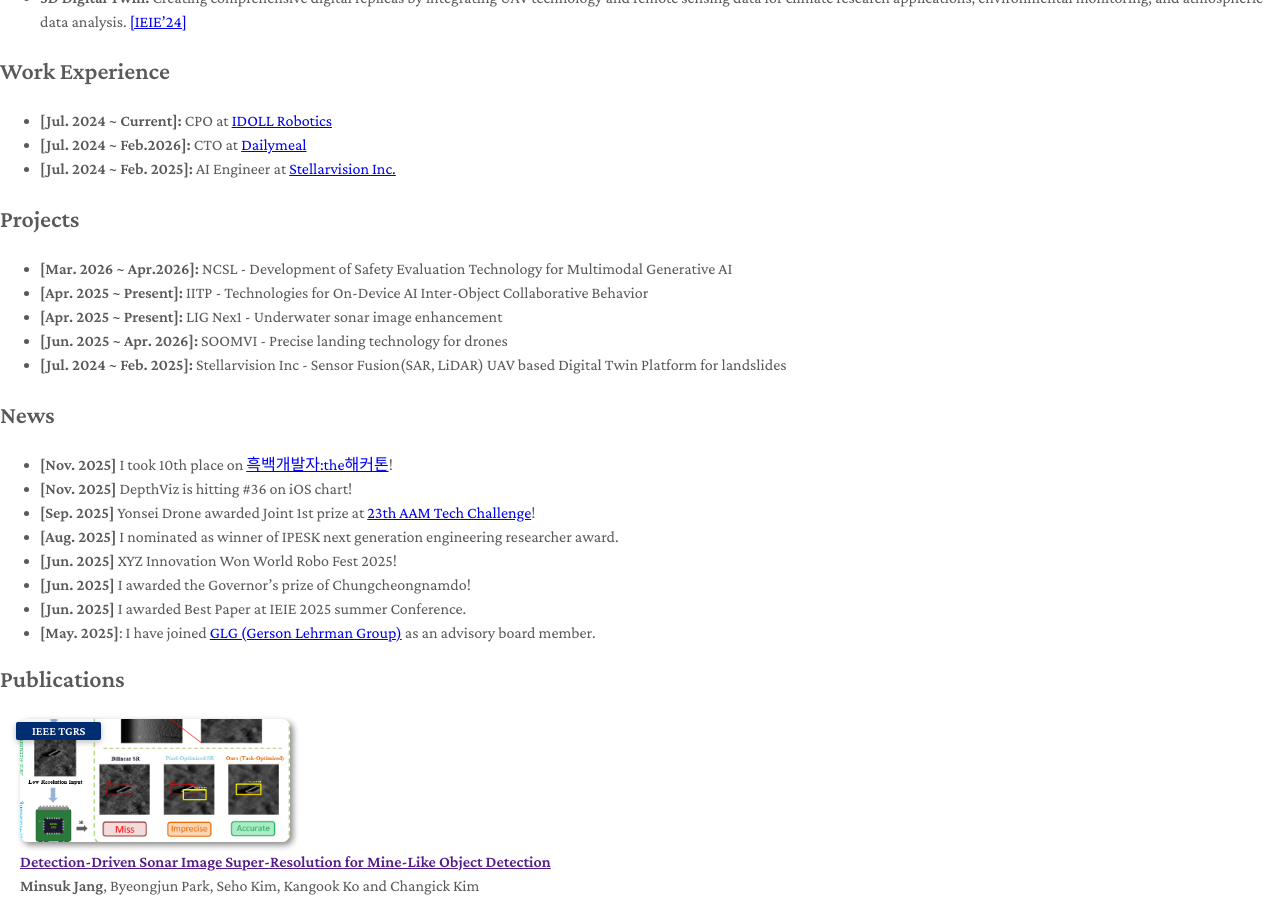
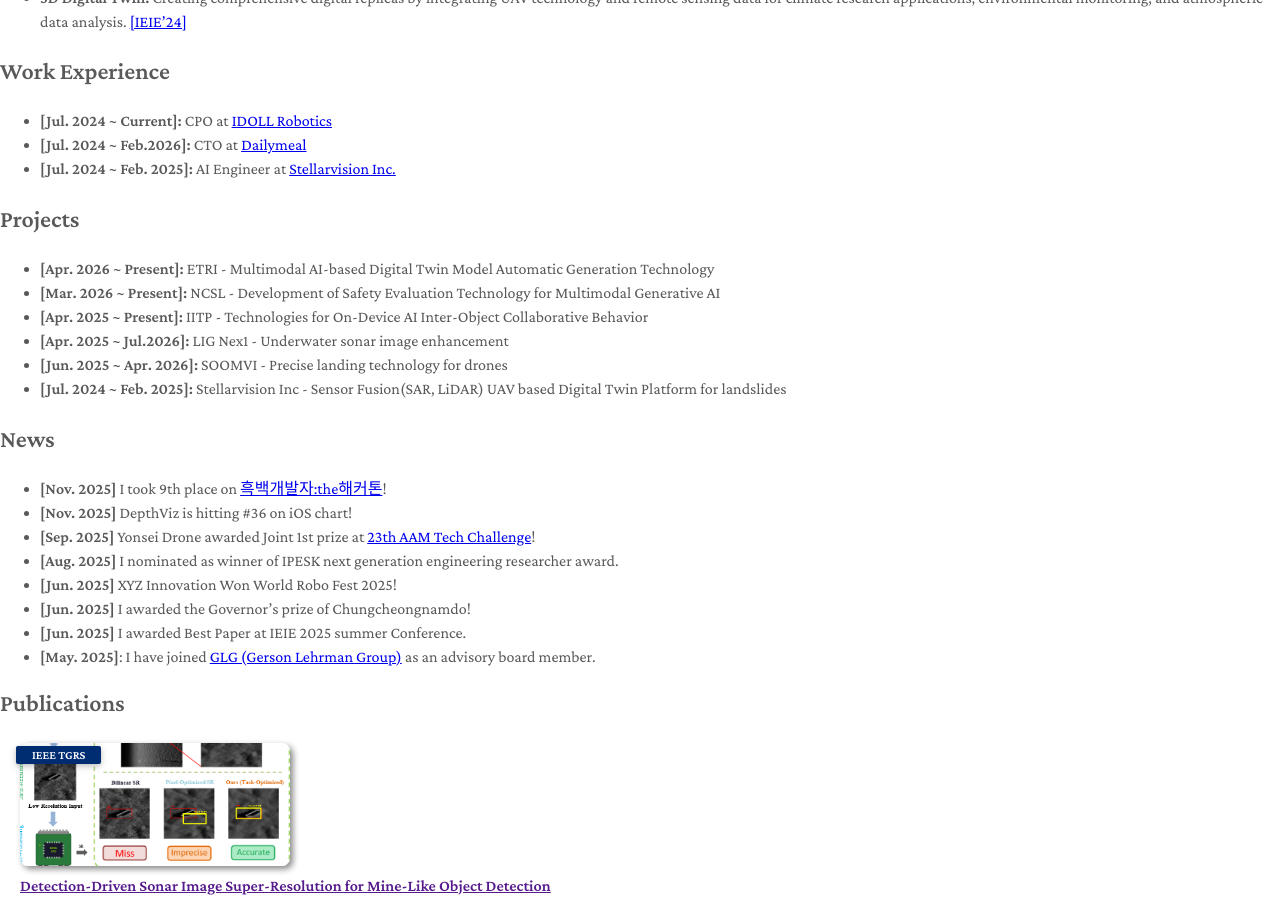
Before and after one commit to tersite1/tersite1.github.io, a Jekyll site: the page built from index.md, in a window 1280 px wide and 900 px high, scrolled down 1321 px. Built offline with Jekyll 4.4.1, drawn with Linux system fonts in a browser that asks for light colours; a style sheet for code colours, icons or effects is not loaded; our own code applies the rules of GitHub Pages for plain Markdown files.

Commit message:
Update index.md

```diff
--- a/index.md
+++ b/index.md
@@ -30,16 +30,16 @@
 
 
 ## Projects
-
-* **[Mar. 2026 ~ Apr.2026]:** NCSL - Development of Safety Evaluation Technology for Multimodal Generative AI
+* **[Apr. 2026 ~ Present]:** ETRI - Multimodal AI-based Digital Twin Model Automatic Generation Technology
+* **[Mar. 2026 ~ Present]:** NCSL - Development of Safety Evaluation Technology for Multimodal Generative AI
 * **[Apr. 2025 ~ Present]:** IITP - Technologies for On-Device AI Inter-Object Collaborative Behavior
-* **[Apr. 2025 ~ Present]:** LIG Nex1 - Underwater sonar image enhancement
+* **[Apr. 2025 ~ Jul.2026]:** LIG Nex1 - Underwater sonar image enhancement
 * **[Jun. 2025 ~ Apr. 2026]:** SOOMVI - Precise landing technology for drones
 * **[Jul. 2024 ~ Feb. 2025]:** Stellarvision Inc - Sensor Fusion(SAR, LiDAR) UAV based Digital Twin Platform for landslides
 
 
 ## News
-* **[Nov. 2025]** I took 10th place on [흑백개발자:the해커톤](https://thehackathon.org/)!
+* **[Nov. 2025]** I took 9th place on [흑백개발자:the해커톤](https://thehackathon.org/)!
 * **[Nov. 2025]** DepthViz is hitting #36 on iOS chart!
 * **[Sep. 2025]** Yonsei Drone awarded Joint 1st prize at [23th AAM Tech Challenge](https://www.knnews.co.kr/m2/mView.php?idxno=1469998)!
 * **[Aug. 2025]** I nominated as winner of IPESK next generation engineering researcher award.
```
